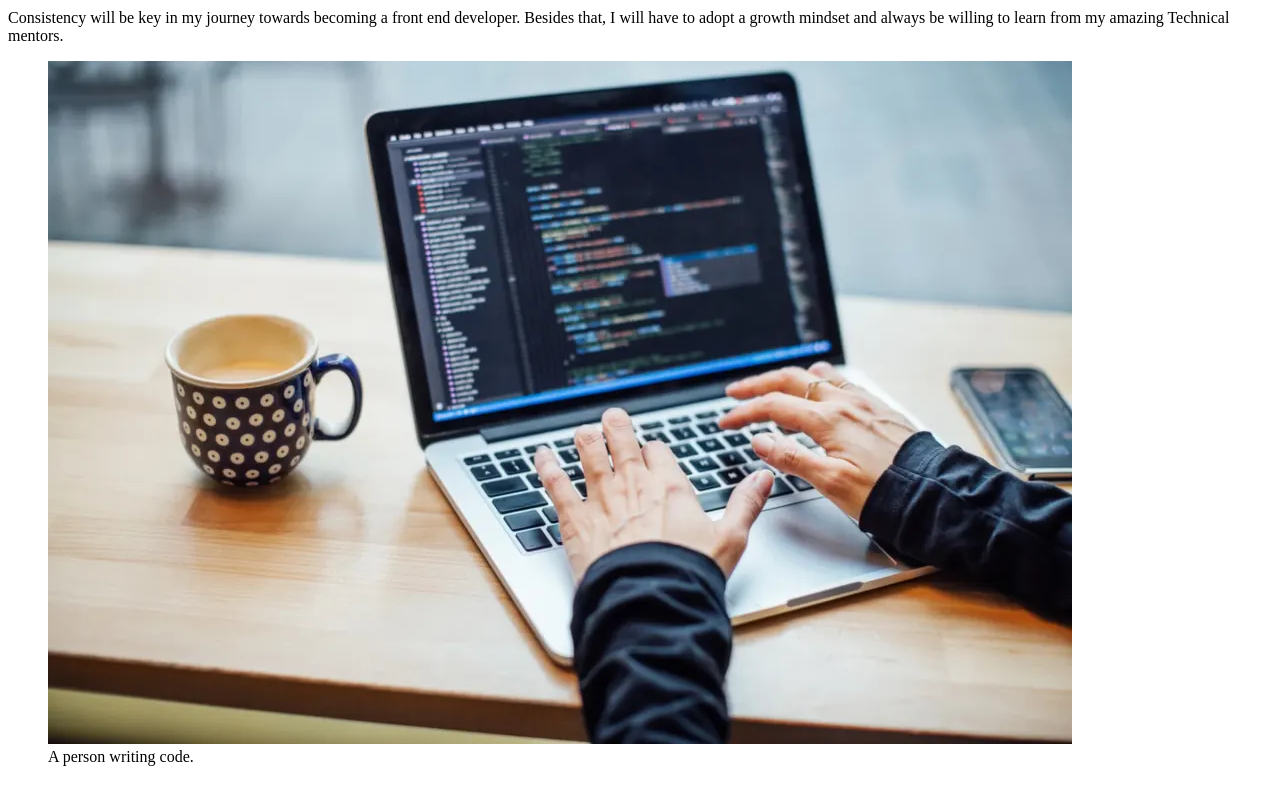
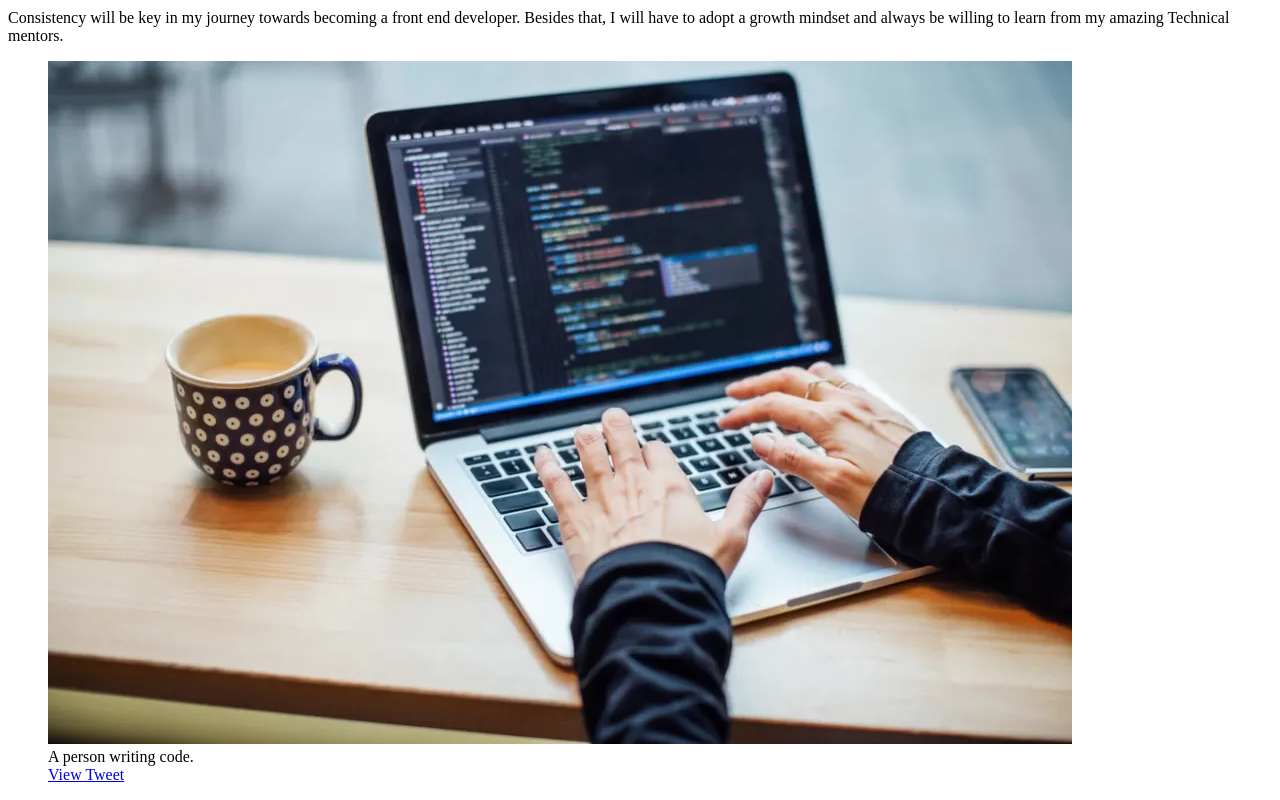
Before and after one commit to Vick9211/My_First_Portfolio, a plain HTML site: page index.html in a window 1280 px wide. Shown: the part 312-1112 px from the top of the page. Drawn offline with Linux system fonts and the light colour scheme.

Commit message:
added link to tweets.html

```diff
--- a/index.html
+++ b/index.html
@@ -18,6 +18,7 @@
         <figure>
             <img src="coding.jpg" alt="A front end developer">
             <figcaption>A person writing code.</figcaption>
+            <a href="tweets.html">View Tweet</a>
         </figure>
     </body>
 </html>
```
